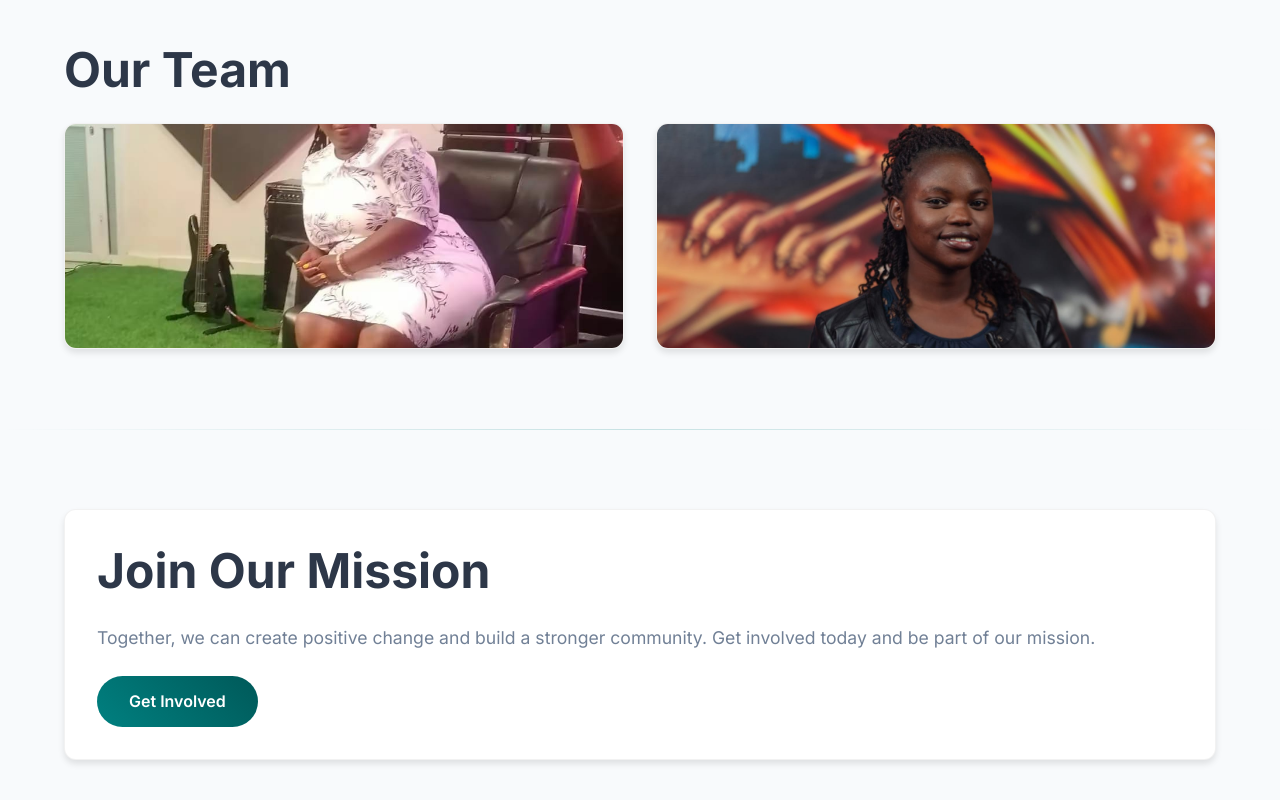
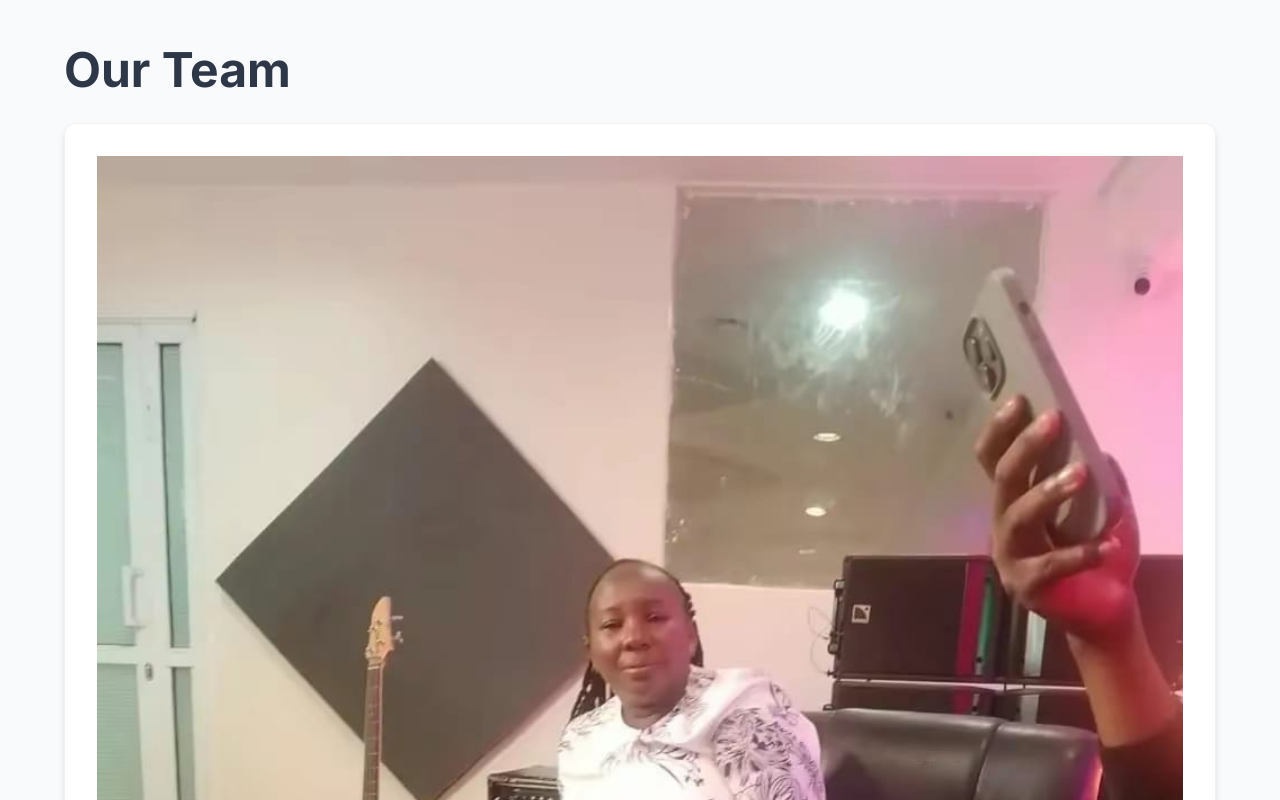
Before and after one commit to cashilaa/warembo-unique, a Next.js app: page /about in a window 1280 px wide. Shown: the part 1320-2120 px from the top of the page. Built offline with nearby package versions, Linux system fonts and the light colour scheme.

Commit message:
added images in the section

```diff
--- a/app/about/page.tsx
+++ b/app/about/page.tsx
@@ -1,45 +1,45 @@
-'use client'
+"use client"
 
-import { motion } from 'framer-motion'
-import Image from 'next/image'
+import { motion } from "framer-motion"
+import Image from "next/image"
 
 export default function About() {
   const team = [
     {
-      name: 'Margaret Wamaitha',
-      role: 'Executive Director',
-      bio: 'With over 15 years of experience in community advocacy.',
-      image: '/warembo 1.jpg'
+      name: "Margaret Wamaitha",
+      role: "Executive Director",
+      bio: "With over 15 years of experience in community advocacy, Margaret has dedicated her life to empowering vulnerable communities. Her passion for social justice and community development has been the driving force behind Warembo Unique. Margaret believes in creating sustainable solutions that address the root causes of social challenges.",
+      image: "/warembo 1.jpg",
     },
     {
-      name: 'Lisa Thompson',
-      role: 'Outreach Coordinator',
-      bio: 'Passionate about connecting with and supporting community members.',
-      image: '/warembo 2.jpg'
-    }
+      name: "Lisa Thompson",
+      role: "Outreach Coordinator",
+      bio: "Lisa brings a wealth of experience in community outreach and program development. Her innovative approach to connecting with community members has significantly expanded our reach. She is passionate about creating safe spaces where individuals can access support without judgment and find pathways to personal and economic empowerment.",
+      image: "/warembo 2.jpg",
+    },
   ]
 
   const values = [
     {
-      title: 'Dignity',
-      description: 'We believe in treating every individual with respect and dignity.',
-      icon: '👤'
+      title: "Dignity",
+      description: "We believe in treating every individual with respect and dignity.",
+      icon: "👤",
     },
     {
-      title: 'Empowerment',
-      description: 'We work to empower individuals to take control of their lives.',
-      icon: '💪'
+      title: "Empowerment",
+      description: "We work to empower individuals to take control of their lives.",
+      icon: "💪",
     },
     {
-      title: 'Community',
-      description: 'We build strong, supportive communities that lift each other up.',
-      icon: '🤝'
+      title: "Community",
+      description: "We build strong, supportive communities that lift each other up.",
+      icon: "🤝",
     },
     {
-      title: 'Advocacy',
-      description: 'We advocate for policies that protect and support our community.',
-      icon: '📢'
-    }
+      title: "Advocacy",
+      description: "We advocate for policies that protect and support our community.",
+      icon: "📢",
+    },
   ]
 
   return (
@@ -55,8 +55,8 @@ export default function About() {
           >
             <h1>About WaremboUniqueOrg</h1>
             <p className="text-lg mb-8">
-              Dedicated to empowering and supporting individuals through advocacy,
-              resources, and community building since 2010.
+              Dedicated to empowering and supporting individuals through advocacy, resources, and community building
+              since 2010.
             </p>
           </motion.div>
         </div>
@@ -74,9 +74,8 @@ export default function About() {
             >
               <h2>Our Mission</h2>
               <p>
-                To empower and support individuals through comprehensive services,
-                advocacy, and community building, ensuring dignity, respect, and
-                equal opportunities for all.
+                To empower and support individuals through comprehensive services, advocacy, and community building,
+                ensuring dignity, respect, and equal opportunities for all.
               </p>
             </motion.div>
 
@@ -88,8 +87,8 @@ export default function About() {
             >
               <h2>Our Vision</h2>
               <p>
-                A world where every individual has access to support, resources,
-                and opportunities to thrive in a safe and inclusive environment.
+                A world where every individual has access to support, resources, and opportunities to thrive in a safe
+                and inclusive environment.
               </p>
             </motion.div>
           </div>
@@ -99,11 +98,7 @@ export default function About() {
       {/* Values Section */}
       <section className="section">
         <div className="container">
-          <motion.h2
-            initial={{ opacity: 0 }}
-            whileInView={{ opacity: 1 }}
-            className="text-center mb-12"
-          >
+          <motion.h2 initial={{ opacity: 0 }} whileInView={{ opacity: 1 }} className="text-center mb-12">
             Our Values
           </motion.h2>
           <div className="grid grid-4">
@@ -127,61 +122,77 @@ export default function About() {
       {/* Team Section */}
       <section className="section">
         <div className="container">
-          <motion.h2
-            initial={{ opacity: 0 }}
-            whileInView={{ opacity: 1 }}
-            className="text-center mb-12"
-          >
+          <motion.h2 initial={{ opacity: 0 }} whileInView={{ opacity: 1 }} className="text-center mb-12">
             Our Team
           </motion.h2>
-          <div className="grid grid-3">
+          <div className="grid md:grid-cols-2 gap-8">
             {team.map((member, index) => (
               <motion.div
                 key={member.name}
                 initial={{ opacity: 0, scale: 0.9 }}
                 whileInView={{ opacity: 1, scale: 1 }}
                 transition={{ duration: 0.5, delay: index * 0.1 }}
-                className="card text-center"
+                className="card p-6"
               >
-                <div className="relative w-64 h-64 mx-auto mb-4 rounded-full overflow-hidden">
-                  <Image
-                    src={member.image}
-                    alt={member.name}
-                    fill
-                    style={{ objectFit: 'cover' }}
-                  />
+                <div className="flex flex-col md:flex-row items-center gap-6">
+                  <div className="relative w-48 h-48 rounded-full overflow-hidden shrink-0">
+                    <Image
+                      src={member.image || "/placeholder.svg"}
+                      alt={member.name}
+                      width={192}
+                      height={192}
+                      className="object-cover"
+                      style={{ width: "100%", height: "100%" }}
+                    />
+                  </div>
+                  <div className="text-center md:text-left">
+                    <h3 className="text-xl font-bold mb-1">{member.name}</h3>
+                    <div className="text-lg font-medium mb-3">{member.role}</div>
+                    <p>{member.bio}</p>
+                  </div>
                 </div>
-                <h3 className="text-xl font-bold mb-1">{member.name}</h3>
-                <div className="text-lg font-medium mb-2">{member.role}</div>
-                <p className="text-sm">{member.bio}</p>
               </motion.div>
             ))}
           </div>
         </div>
       </section>
 
-      {/* CTA Section */}
+      {/* Team Description Section (Replacing Join Our Mission) */}
       <section className="section">
         <div className="container">
           <motion.div
             initial={{ opacity: 0, y: 20 }}
             whileInView={{ opacity: 1, y: 0 }}
             transition={{ duration: 0.6 }}
-            className="card text-center"
+            className="card"
           >
-            <h2>Join Our Mission</h2>
-            <p className="mb-8">
-              Together, we can create positive change and build a stronger community.
-              Get involved today and be part of our mission.
-            </p>
-            <motion.a
-              href="/contact"
-              className="btn btn-primary"
-              whileHover={{ scale: 1.05 }}
-              whileTap={{ scale: 0.95 }}
-            >
-              Get Involved
-            </motion.a>
+            <h2 className="text-center mb-6">The Heart of Warembo Unique</h2>
+            <div className="grid md:grid-cols-2 gap-8">
+              <div>
+                <p className="mb-4">
+                  Margaret and Lisa are the driving force behind Warembo Unique Organization. Their combined experience
+                  in community development, advocacy, and outreach has enabled the organization to make a significant
+                  impact in the lives of many.
+                </p>
+                <p>
+                  Both leaders bring unique perspectives and complementary skills to the organization. Margaret's
+                  strategic vision and Lisa's hands-on approach to community engagement create a powerful leadership
+                  dynamic that has guided Warembo Unique through challenges and growth.
+                </p>
+              </div>
+              <div>
+                <p className="mb-4">
+                  Their commitment to the organization's values of dignity, empowerment, community, and advocacy is
+                  evident in every initiative they lead. They have built a team that shares their passion for creating
+                  positive change.
+                </p>
+                <p>
+                  Under their leadership, Warembo Unique has expanded its programs, reached more community members, and
+                  strengthened its partnerships with other organizations and stakeholders. Their dedication continues to
+                  inspire both the team and the community they serve.
+                </p>
+              </div>
+            </div>
           </motion.div>
         </div>
       </section>
```
Also changed, not shown: app/page.tsx (+2 -7 lines).
